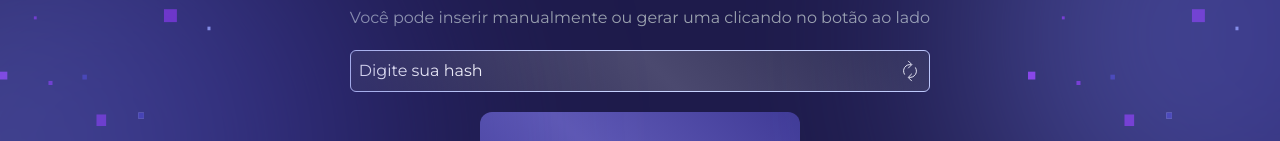
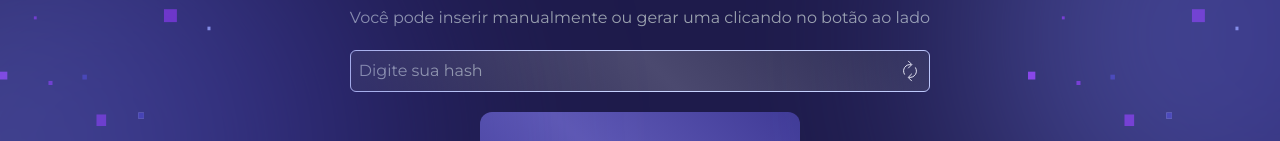
Before and after one commit to Guilherme-Matosoli/gambi-cloud-client, a Next.js app: page /upload in a window 1280 px wide. Shown: the part 265-406 px from the top of the page. Built offline with nearby package versions, Linux system fonts and the light colour scheme.

Commit message:
change Input placeholder color because white looks like value :hammer:

```diff
--- a/src/components/Input/index.tsx
+++ b/src/components/Input/index.tsx
@@ -7,7 +7,7 @@ interface InputProps extends InputHTMLAttributes<HTMLInputElement> {
 export const Input: React.FC<InputProps> = ({ onClickButton, ...rest }) => {
   return (
     <section className="w-full flex justify-center gradient-background border border-indigo-200 rounded-md input-focus transition-smooth">
-      <input {...rest} className="w-full px-2 outline-none py-2 px-2 bg-transparent text-white placeholder-white font-montserrat" />
+      <input {...rest} className="w-full px-2 outline-none py-2 px-2 bg-transparent text-white placeholder-gray-400 font-montserrat" />
       <button type="button" className="group px-2" onClick={onClickButton}>
         <img
           src="/refreshIcon.svg"
```
